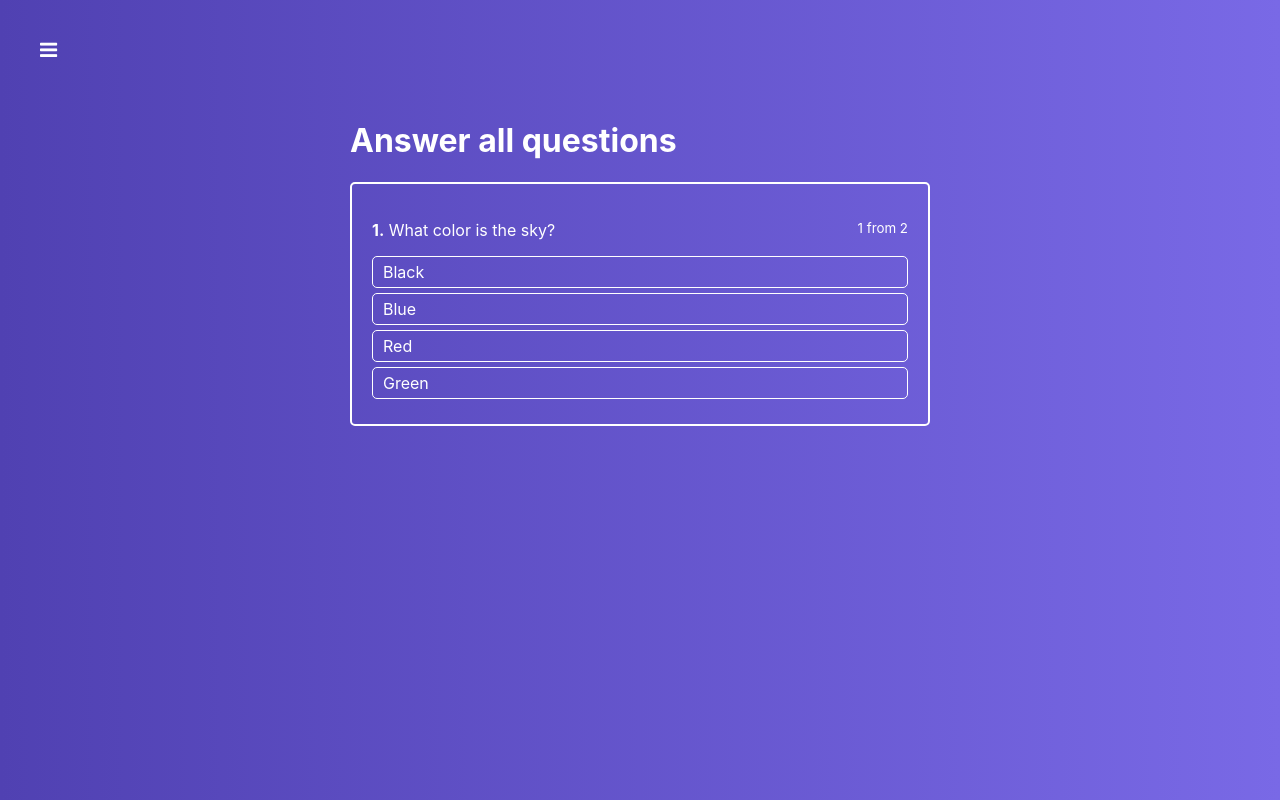
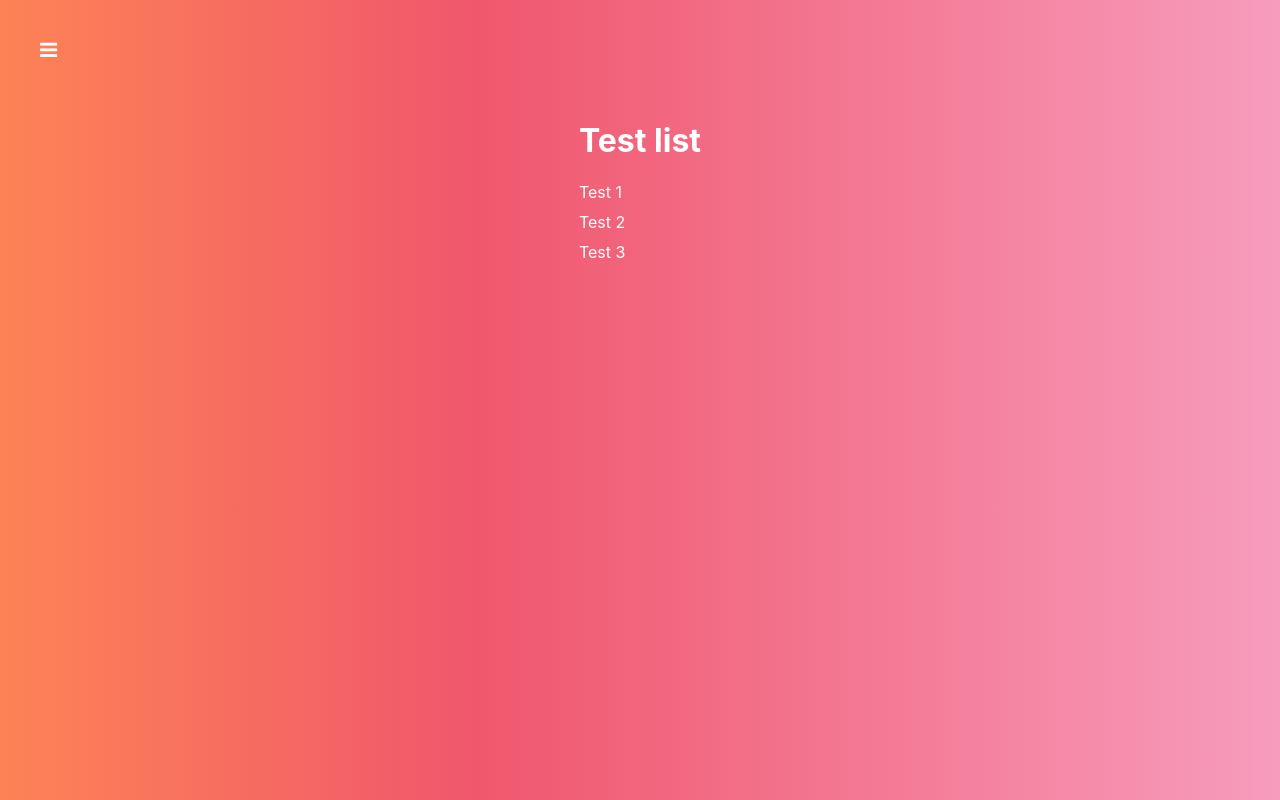
Before and after one commit to Dmitry567/React-Project, a React (Create React App) app: page / in a window 1280 px wide. Built offline with nearby package versions, Linux system fonts and the light colour scheme.

Commit message:
Did Router setup Navigation and Created pages

```diff
--- a/package.json
+++ b/package.json
@@ -8,6 +8,7 @@
     "@testing-library/user-event": "^7.1.2",
     "react": "^16.13.1",
     "react-dom": "^16.13.1",
+    "react-router-dom": "^5.1.2",
     "react-scripts": "3.4.1"
   },
   "scripts": {
--- a/src/App.js
+++ b/src/App.js
@@ -1,13 +1,22 @@
 import React, {Component} from 'react';
 import Layout from './hoc/Layout/Layout';
+import {Route, Switch} from 'react-router-dom'
 import Quiz from './containers/Quiz/Quiz';
+import QuizList from './containers/QuizList/QuizList';
+import Auth from './containers/Auth/Auth';
+import QuizCreator from './containers/QuizCreator/QuizCreator';
 
 
 class App extends Component {
     render() {
         return (
             <Layout>
-               <Quiz />
+               <Switch>
+                 <Route path="/auth" component={Auth}/>
+                   <Route path="/quiz-creator" component={QuizCreator}/>
+                   <Route path="/quiz/:id" component={Quiz}/>
+                   <Route path="/" component={QuizList}/>
+               </Switch>
             </Layout>
         );
     }
--- a/src/components/Navigation/Drawer/Drawer.js
+++ b/src/components/Navigation/Drawer/Drawer.js
@@ -1,17 +1,32 @@
 import React, {Component} from 'react';
 import classes from './Drawer.module.css';
+import {NavLink} from 'react-router-dom'
 import Backdrop from "../../UI/Backdrop/Backdrop";
 
 const links = [
-   1, 2, 3
+    {to: '/', label: 'List', exact: true},
+    {to: '/auth', label: 'Authorization', exact: false},
+    {to: '/quiz-creator', label: 'Create Test', exact: false},
 ]
 
 class Drawer extends Component {
+
+    clickHandler = () => {
+       this.props.onClose()
+    }
+
     renderLinks() {
        return links.map((link, index) => {
            return (
               <li key={index}>
-                  <a>Link {link}</a>
+                  <NavLink
+                      to={link.to}
+                      exact={link.exact}
+                      activeClassName={classes.active}
+                      onClick={this.clickHandler}
+                  >
+                      {link.label}
+                  </NavLink>
               </li>
            )
        })
--- /dev/null
+++ b/src/containers/Auth/Auth.js
@@ -0,0 +1,12 @@
+import React, {Component} from "react";
+
+
+export default class Auth extends Component {
+    render() {
+        return (
+            <div>
+                <h1>Auth</h1>
+            </div>
+        )
+    }
+}
--- a/src/containers/Quiz/Quiz.js
+++ b/src/containers/Quiz/Quiz.js
@@ -89,6 +89,11 @@ class Quiz extends Component {
            results: {}
        })
     }
+
+    componentDidMount() {
+        console.log('Quiz ID = ', this.props.match.params.id)
+    }
+
     render() {
         return (
             <div className={classes.Quiz}>
--- /dev/null
+++ b/src/containers/QuizCreator/QuizCreator.js
@@ -0,0 +1,12 @@
+import React, {Component} from 'react';
+
+
+export default class QuizCreator extends Component {
+    render() {
+        return (
+            <div>
+                <h1>Quiz Creator</h1>
+            </div>
+        )
+    }
+}
--- /dev/null
+++ b/src/containers/QuizList/QuizList.js
@@ -0,0 +1,35 @@
+import React, {Component} from 'react';
+import classes from './QuizList.module.css';
+import {NavLink} from 'react-router-dom';
+
+
+export default class QuizList extends Component {
+
+    renderQuizes() {
+       return [1, 2, 3].map((quiz, index) => {
+           return (
+              <li
+                key={index}
+              >
+                 <NavLink to={'/quiz/' + quiz}>
+                    Test {quiz}
+                 </NavLink>
+              </li>
+           )
+       })
+    }
+
+    render () {
+        return (
+            <div className={classes.QuizList}>
+                <div>
+                   <h1>Test list</h1>
+
+                    <ul>
+                        { this.renderQuizes() }
+                    </ul>
+                </div>
+            </div>
+        )
+    }
+}
--- /dev/null
+++ b/src/containers/QuizList/QuizList.module.css
@@ -0,0 +1,32 @@
+.QuizList {
+    display: flex;
+    justify-content: center;
+    padding-top: 100px;
+    flex-grow: 1;
+    width: 100%;
+    background: linear-gradient(90deg, #fd8355 0%, #f0576c 37%, #f79cbd 100%);
+
+}
+
+.QuizList h1 {
+    color: #fff;
+}
+
+.QuizList ul {
+    list-style: none;
+    margin: 0;
+    padding: 0;
+}
+
+.QuizList li {
+     margin-bottom: 10px;
+}
+
+.QuizList li a {
+       text-decoration: none;
+       color: #fff;
+}
+
+.QuizList li a:hover {
+    color: #363f54;
+}
--- a/src/index.js
+++ b/src/index.js
@@ -2,16 +2,14 @@ import React from 'react';
 import ReactDOM from 'react-dom';
 import './index.css';
 import App from './App';
+import {BrowserRouter} from 'react-router-dom';
 import * as serviceWorker from './serviceWorker';
 
-ReactDOM.render(
-  <React.StrictMode>
-    <App />
-  </React.StrictMode>,
-  document.getElementById('root')
-);
+const app = (
+    <BrowserRouter>
+        <App />
+    </BrowserRouter>
+)
 
-// If you want your app to work offline and load faster, you can change
-// unregister() to register() below. Note this comes with some pitfalls.
-// Learn more about service workers: https://bit.ly/CRA-PWA
-serviceWorker.unregister();
+ReactDOM.render(app, document.getElementById('root'));
+//serviceWorker()
```
Also changed, not shown: 1 other file (tests, documents, lock files or other folders).
